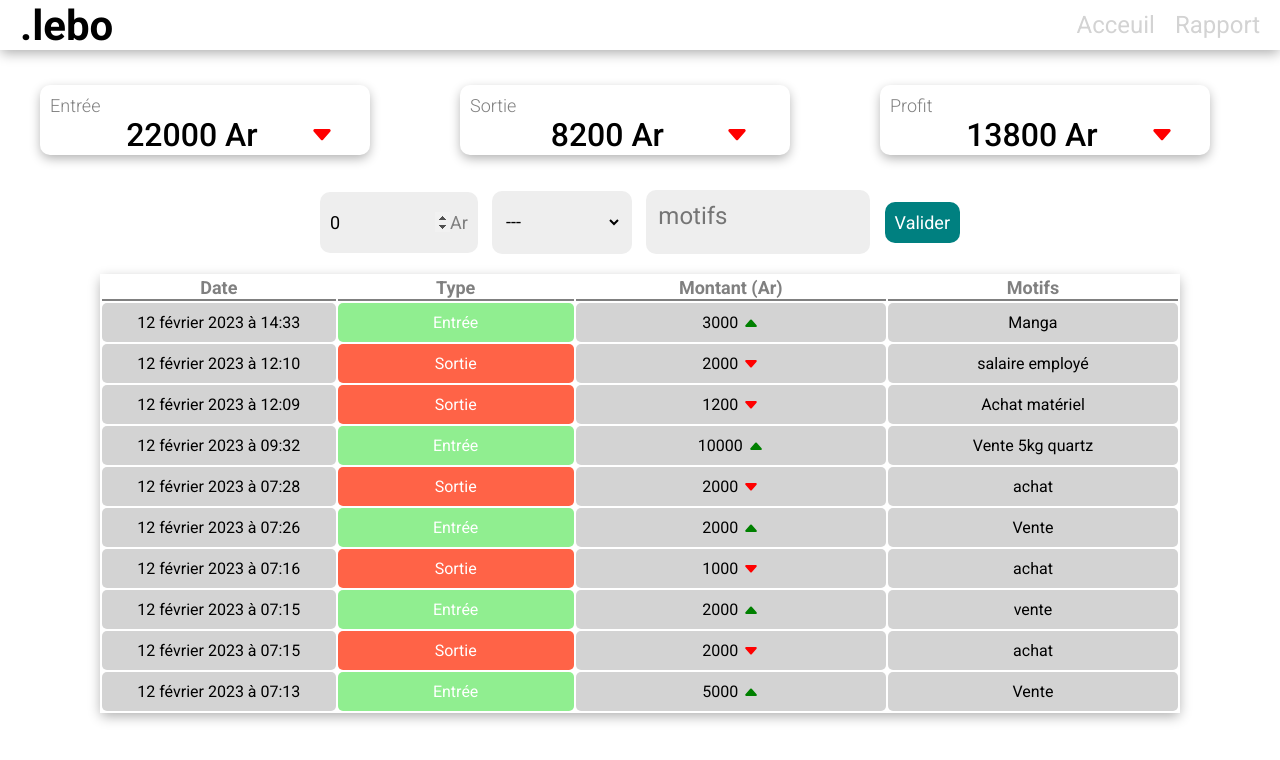
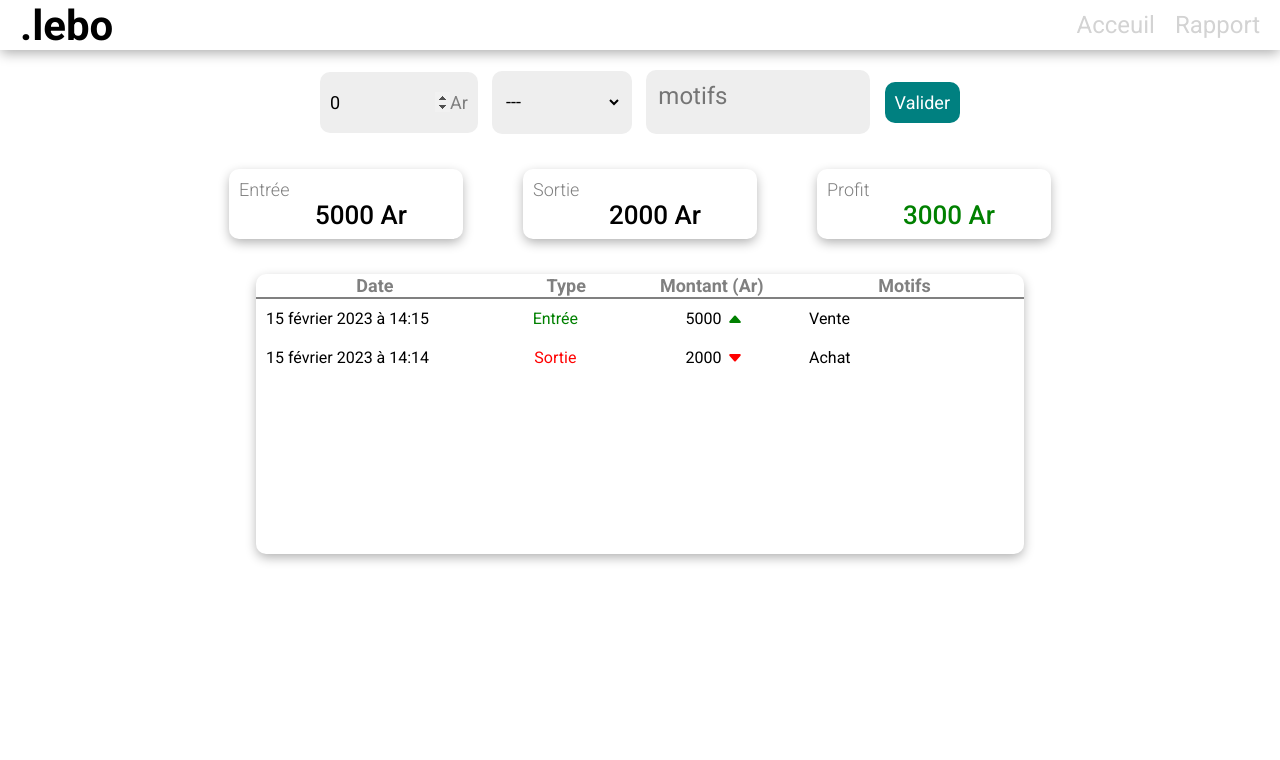
Before and after one commit to tafitahery/management-, a React (Create React App) app in the folder client/: page / in a window 1280 px wide. Shown: the top 760 px of the page. Built offline with nearby package versions, Linux system fonts and the light colour scheme; data requests are answered from the project's data file.

Commit message:
Modification du style de l'appli

```diff
--- a/client/src/assets/db.json
+++ b/client/src/assets/db.json
@@ -1,74 +1,18 @@
 {
   "amounts": [
+    {
+      "amount": 2000,
+      "type": "out",
+      "motifs": "Achat",
+      "date": 1676470479583,
+      "id": 1
+    },
     {
       "amount": 5000,
       "type": "in",
       "motifs": "Vente",
-      "date": 1676186021686,
-      "id": 1
-    },
-    {
-      "amount": 2000,
-      "type": "out",
-      "motifs": "achat",
-      "date": 1676186103255,
+      "date": 1676470551659,
       "id": 2
-    },
-    {
-      "amount": 2000,
-      "type": "in",
-      "motifs": "vente",
-      "date": 1676186125230,
-      "id": 3
-    },
-    {
-      "amount": 1000,
-      "type": "out",
-      "motifs": "achat",
-      "date": 1676186216768,
-      "id": 4
-    },
-    {
-      "amount": 2000,
-      "type": "in",
-      "motifs": "Vente",
-      "date": 1676186780054,
-      "id": 5
-    },
-    {
-      "amount": 2000,
-      "type": "out",
-      "motifs": "achat",
-      "date": 1676186899866,
-      "id": 6
-    },
-    {
-      "amount": 10000,
-      "type": "in",
-      "motifs": "Vente 5kg quartz",
-      "date": 1676194329905,
-      "id": 7
-    },
-    {
-      "amount": 1200,
-      "type": "out",
-      "motifs": "Achat matériel",
-      "date": 1676203775637,
-      "id": 8
-    },
-    {
-      "amount": 2000,
-      "type": "out",
-      "motifs": "salaire employé",
-      "date": 1676203809188,
-      "id": 9
-    },
-    {
-      "amount": 3000,
-      "type": "in",
-      "motifs": "Manga",
-      "date": 1676212380275,
-      "id": 10
     }
   ]
 }
--- a/client/src/components/Amount.jsx
+++ b/client/src/components/Amount.jsx
@@ -8,8 +8,16 @@ import Card from './Card';
 const Container = styled.div`
   display: flex;
   align-items: center;
+  justify-content: center;
   height: 120px;
   padding: 10px;
+`;
+
+const Wrapper = styled.div`
+  width: 70%;
+  display: flex;
+  align-items: center;
+  justify-content: space-between;
 `;
 
 export default function Amount() {
@@ -24,9 +32,11 @@ export default function Amount() {
 
   return (
     <Container>
-      <Card label="Entrée" amount={total('in')} />
-      <Card label="Sortie" amount={total('out')} />
-      <Card label="Profit" amount={total('in') - total('out')} />
+      <Wrapper>
+        <Card label="Entrée" amount={total('in')} />
+        <Card label="Sortie" amount={total('out')} />
+        <Card label="Profit" amount={total('in') - total('out')} />
+      </Wrapper>
     </Container>
   );
 }
--- a/client/src/components/Card.jsx
+++ b/client/src/components/Card.jsx
@@ -1,11 +1,10 @@
 import React from 'react';
 import styled from 'styled-components';
-import { BsFillCaretDownFill } from 'react-icons/bs';
 
 const Container = styled.div`
   flex: 1;
-  margin: 0px 60px 0px 30px;
   padding: 10px;
+  margin: 0 30px;
   height: 50px;
   border-radius: 10px;
   display: flex;
@@ -22,26 +21,23 @@ const Label = styled.div`
 `;
 
 const Amount = styled.div`
-  font-size: 32px;
+  font-size: 26px;
   font-weight: 500;
-  margin-left: 50px;
+  margin-left: 30px;
   display: flex;
   align-items: center;
   justify-content: space-around;
-`;
 
-const Icon = styled(BsFillCaretDownFill)`
-  font-size: 24px;
-  color: red;
+  ${({ label, amount }) =>
+    label === 'Profit' && (amount < 0 ? 'color: red;' : 'color: green')}
 `;
 
 export default function Card({ label, amount }) {
   return (
     <Container>
       <Label>{label}</Label>
-      <Amount>
+      <Amount label={label} amount={amount}>
         {amount} Ar
-        <Icon />
       </Amount>
     </Container>
   );
--- a/client/src/components/ListAmount.jsx
+++ b/client/src/components/ListAmount.jsx
@@ -1,52 +1,66 @@
 import React, { useContext } from 'react';
-import styled from 'styled-components';
+import styled, { css } from 'styled-components';
 import { BsFillCaretDownFill, BsFillCaretUpFill } from 'react-icons/bs';
 
 import { AppContext } from '../context/context';
 
 const Container = styled.div`
-  margin: 20px 100px;
+  margin: auto;
   display: flex;
   flex-direction: column;
+  width: 60%;
 `;
 
 const Options = styled.div``;
 
 const Table = styled.table`
+  border-collapse: collapse;
+  border-radius: 10px;
+  display: flex;
+  flex-flow: column;
+  width: 100%;
+  height: 280px;
   -webkit-box-shadow: 0px 4px 12px -1px rgba(0, 0, 0, 0.33);
   box-shadow: 0px 4px 12px -1px rgba(0, 0, 0, 0.33);
 `;
 
-const Tr = styled.tr``;
+const Thead = styled.thead``;
+
+const Tbody = styled.tbody`
+  overflow-y: auto;
+  overflow-x: hidden;
+`;
+
+const Tr = styled.tr`
+  ${({ content }) =>
+    content &&
+    css`
+      &:hover {
+        background-color: lightgray;
+        color: white;
+      }
+    `}
+`;
 
 const Th = styled.th`
   border-bottom: 2px solid gray;
   font-size: 18px;
   color: gray;
-  width: 50px;
+  width: 250px;
+
+  ${({ sm }) => sm && 'width: 150px;'}
 `;
 
 const Td = styled.td`
   padding: 10px;
-  text-align: center;
   cursor: pointer;
-  background-color: lightgray;
-  border-radius: 5px;
+  width: 250px;
 
-  ${(props) => props.color && 'color: white;'}
-  ${(props) =>
-    props.color &&
-    (props.color === 'in'
-      ? 'background-color: lightgreen;'
-      : 'background-color: tomato;')}
+  ${({ color }) => color && 'text-align: center; width: 150px;'}
+  ${({ color }) => color && (color === 'in' ? 'color: green;' : 'color: red')}
   ${(props) =>
     props.amount &&
-    `display : flex; align-items: center; justify-content: center;`}
-
-  &:hover {
-    background-color: gray;
-    color: white;
-  }
+    `display : flex; align-items: center; justify-content: center; width: 150px;`}
 `;
 
 const IconUp = styled(BsFillCaretUpFill)`
@@ -76,19 +90,19 @@ export default function ListAmount() {
     <Container>
       <Options></Options>
       <Table>
-        <thead>
+        <Thead>
           <Tr>
             <Th>Date</Th>
-            <Th>Type</Th>
-            <Th>Montant (Ar)</Th>
+            <Th sm>Type</Th>
+            <Th sm>Montant (Ar)</Th>
             <Th>Motifs</Th>
           </Tr>
-        </thead>
-        <tbody>
+        </Thead>
+        <Tbody>
           {amounts
             ?.sort((a, b) => b.date - a.date)
             .map((item) => (
-              <Tr key={item.id}>
+              <Tr key={item.id} content>
                 <Td>{formatDate(item.date)}</Td>
                 <Td color={item.type}>
                   {item.type === 'in' ? 'Entrée' : 'Sortie'}
@@ -99,7 +113,7 @@ export default function ListAmount() {
                 <Td>{item.motifs}</Td>
               </Tr>
             ))}
-        </tbody>
+        </Tbody>
       </Table>
     </Container>
   );
--- a/client/src/components/NewEntry.jsx
+++ b/client/src/components/NewEntry.jsx
@@ -5,6 +5,7 @@ import axios from 'axios';
 import { AppContext } from '../context/context';
 
 const Container = styled.div`
+  margin-top: 20px;
   display: flex;
   align-items: center;
   justify-content: center;
--- a/client/src/pages/Management.jsx
+++ b/client/src/pages/Management.jsx
@@ -9,8 +9,8 @@ export default function Management() {
   return (
     <div>
       <Topbar />
+      <NewEntry />
       <Amount />
-      <NewEntry />
       <ListAmount />
     </div>
   );
```
